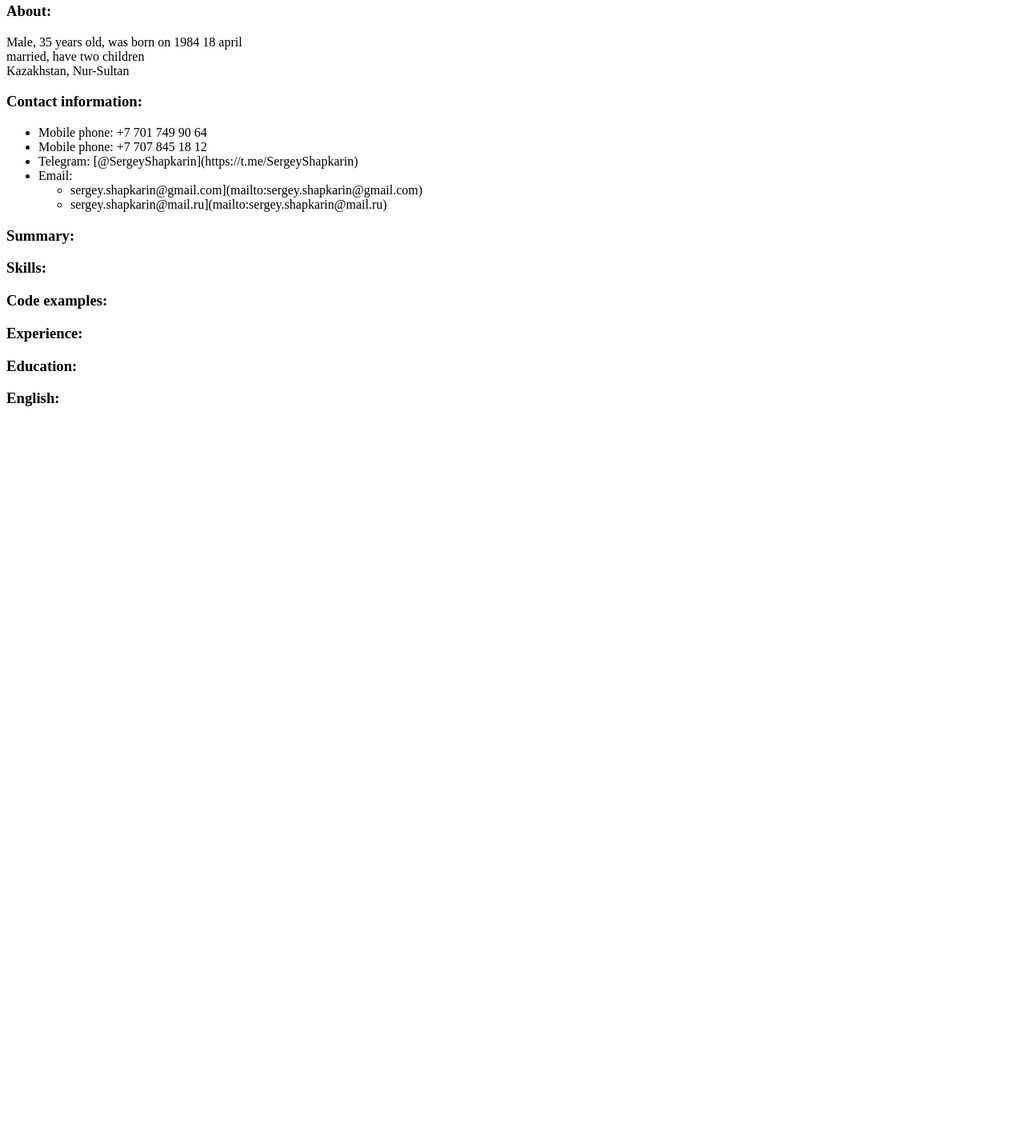
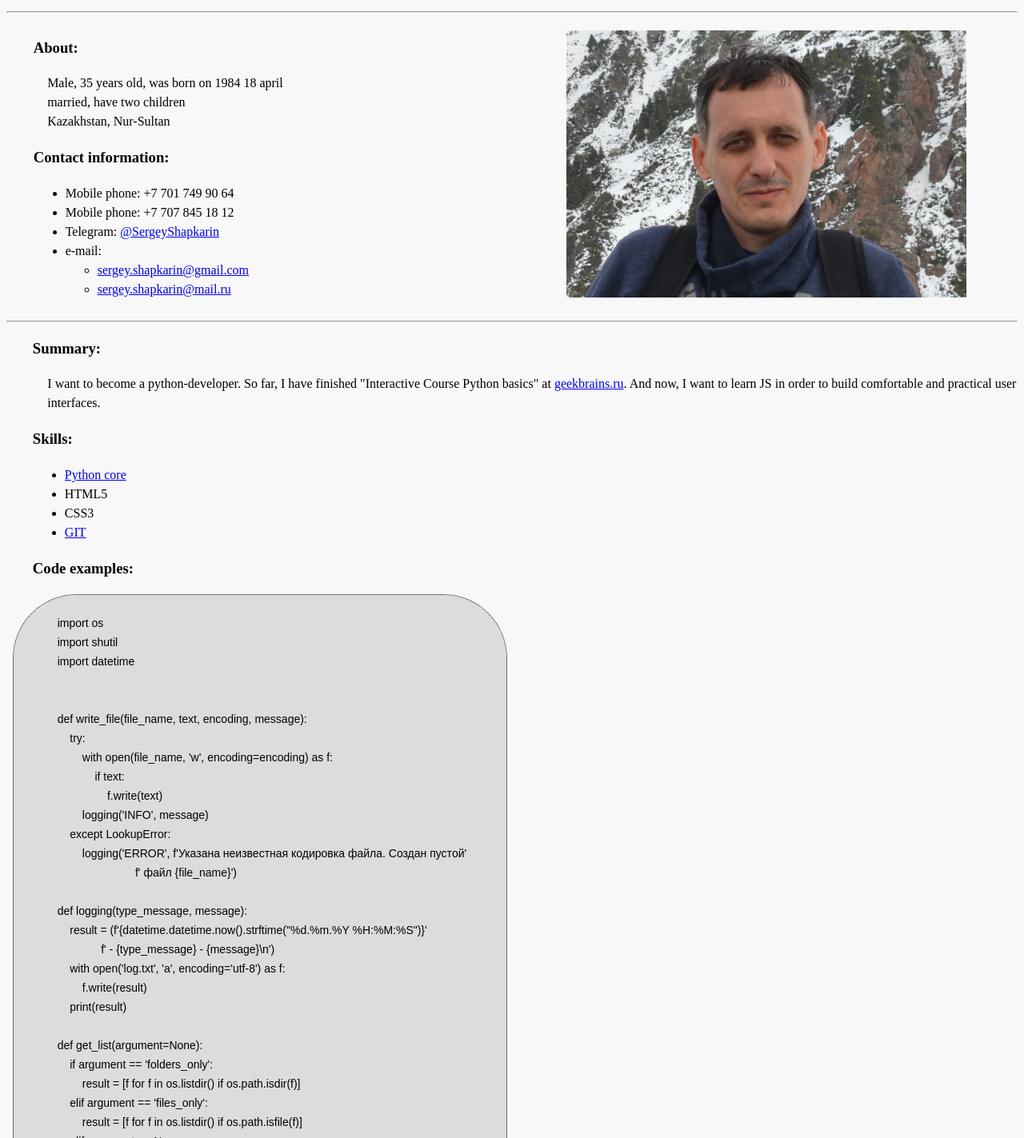
Before and after one commit to SergeyShapkarin/rsschool-cv, a plain HTML site: page cv.html in a window 1280 px wide. Shown: the part 77-1500 px from the top of the page at 80% size. Before the commit the page ends 800 px from the top, so only its background shows below. Drawn offline with Linux system fonts and the light colour scheme.

Commit message:
feat: add img

```diff
--- a/cv.html
+++ b/cv.html
@@ -4,61 +4,140 @@
   <meta charset="UTF-8">
   <title>Sergey Shapkarin</title>
   <link rel="stylesheet" href="style.css">
+  <link href="https://fonts.googleapis.com/css?family=Pacifico&display=swap" rel="stylesheet">
 </head>
 <body>
   <header>
     <h1>Sergey Shapkarin</h1>
+    <hr>
   </header>
   <main>
-    <section>
+    <section class="about">
+      <table>
+        <tr>
+          <td class="info">
             <article>
             <h3>About:</h3>
             <p>Male, 35 years old, was born on 1984 18 april<br>married, have two children<br>Kazakhstan, Nur-Sultan</p>
           </article>
             <article>
             <h3>Contact information:</h3>
-        <p>
             <ul>
               <li>Mobile phone: +7 701 749 90 64</li>
               <li>Mobile phone: +7 707 845 18 12</li>
-            <li>Telegram: [@SergeyShapkarin](https://t.me/SergeyShapkarin)</li>
-            <li>Email:
+              <li>Telegram: <a href="https://t.me/SergeyShapkarin" target="_blank">@SergeyShapkarin</a></li>
+              <li>e-mail:
                 <ul>
-                <li>sergey.shapkarin@gmail.com](mailto:sergey.shapkarin@gmail.com)</li>
-                <li>sergey.shapkarin@mail.ru](mailto:sergey.shapkarin@mail.ru)</li>
+                  <li><a href="mailto:sergey.shapkarin@gmail.com" target="_blank">sergey.shapkarin@gmail.com</a></li>
+                  <li><a href="mailto:sergey.shapkarin@mail.ru" target="_blank">sergey.shapkarin@mail.ru</a></li>
                 </ul>
               </li>
             </ul>
-        </p>
           </article>
+          </td>
+          <td class="pass"></td>
+          <td class="foto">
+            <img src="img/foto.jpg" alt="My_foto" width="500px">
+          </td>
+        </tr>
+      </table>
+      <hr>
+    </section>
+    <section class="skills">
       <article>
         <h3>Summary:</h3>
-        <p></p>
+        <p>I want to become a python-developer. So far, I have finished "Interactive Course Python basics" at <a href="https://geekbrains.ru/" target="_blank">geekbrains.ru</a>. And now, I want to learn JS in order to build comfortable and practical user interfaces.</p>
       </article>
       <article>
         <h3>Skills:</h3>
-        <p></p>
+        <ul>
+          <li><a href="https://geekbrains.ru/certificates/705198.en" target="_blank">Python core</a></li>
+          <li>HTML5</li>
+          <li>CSS3</li>
+          <li><a href="https://geekbrains.ru/certificates/712487.en" target="_blank">GIT</a></li>
+        </ul>
       </article>
       <article>
         <h3>Code examples:</h3>
-        <p></p>
+        <pre>
+          <code>
+              import os
+              import shutil
+              import datetime
+
+
+              def write_file(file_name, text, encoding, message):
+                  try:
+                      with open(file_name, 'w', encoding=encoding) as f:
+                          if text:
+                              f.write(text)
+                      logging('INFO', message)
+                  except LookupError:
+                      logging('ERROR', f'Указана неизвестная кодировка файла. Создан пустой'
+                                       f' файл {file_name}')
+
+              def logging(type_message, message):
+                  result = (f'{datetime.datetime.now().strftime("%d.%m.%Y %H:%M:%S")}'
+                            f' - {type_message} - {message}\n')
+                  with open('log.txt', 'a', encoding='utf-8') as f:
+                      f.write(result)
+                  print(result)
+
+              def get_list(argument=None):
+                  if argument == 'folders_only':
+                      result = [f for f in os.listdir() if os.path.isdir(f)]
+                  elif argument == 'files_only':
+                      result = [f for f in os.listdir() if os.path.isfile(f)]
+                  elif argument == None:
+                      result = os.listdir()
+                  else:
+                      result = 'Введен некорректный параметр команды'
+                  print(result)
+
+              def create_folder(folder_name):
+                  try:
+                      os.mkdir(folder_name)
+                  except FileExistsError:
+                      logging('ERROR', f'Каталог или файл с именем {folder_name} уже '
+                                       f'существует. Задайте другое имя.')
+                  else:
+                      logging('INFO', f'Каталог {folder_name} успешно создан.')
+          </code>
+        </pre>
       </article>
+      <hr>
+    </section>
+    <section class="experience">
       <article>
         <h3>Experience:</h3>
-        <p></p>
+        <ul>
+          <li>2017.12 - 2019.10 -> JSC "Sportmaster Kazakhstan" - Deputy Head of Information Technology</li>
+          <li>2014.10 - 2017.11 -> JSC "Sportmaster Kazakhstan" - Сhief IT  Administrator</li>
+          <li>2012.02 - 2014.09 -> JSC "Sportmaster Kazakhstan" - IT Administrator</li>
+          <li>2011.02 - 2012.01 -> JSC "Railway Hospital of Disaster Medicine" - IT Admnistrator</li>
+          <li>2008.09 - 2009.10 -> JSC "National Information Technology" - IT engeneer</li>
+          <li>2006.11 - 2008.08 -> JSC "New Age Technologies" - software implementation and support specialist</li>
+        </ul>
       </article>
       <article>
         <h3>Education:</h3>
-        <p></p>
+        <ul>
+          <li>2020.01.30 - 2020.03.10 - "Interactive Course HTML/CSS" - geekbrains.ru</li>
+          <li>2020.01.14 - 2020.01.29 - "Introduction to Git" - geekbrains.ru</li>
+          <li>2019.11.29 - 2020.01.13 - "Interactive Course Python basics' - geekbrains.ru</li>
+          <li>2004.09.01 - 2007.05.25 - bachelor Faculty of Computer Science and Computer Engineering - Kazakh-Russian University</li>
+          <li>2004.09.01 - 2007.03.15 - software technician Faculty of Computer Engineering and Automated Systems - Polytechnic College of Astana</li>
+        </ul>
       </article>
       <article>
         <h3>English:</h3>
-        <p></p>
+        <p>My English level is approximately A2. I can read texts in English and understand them in most cases. But I have a very rare practice of spoken in English. At the moment I am engaged in independent study of the English language.</p>
       </article>
     </section>
+    <hr>
   </main>
   <footer>
-
+    <p>&copy; ALL RIGHT RESERVED</p>
   </footer>
 
 </body>
--- a/style.css
+++ b/style.css
@@ -0,0 +1,83 @@
+body {
+  font: normal 16px/1.5 "Times New Roman", sans-serif;
+  background-color: #f8f8f8;
+}
+
+/*Header description*/
+/*--------------------------------------------------------*/
+header h1 {
+  text-align: center;
+}
+
+/*About me*/
+/*--------------------------------------------------------*/
+.about table {
+  width: 100%;
+}
+
+.about .info {
+  width: 48%;
+  text-align: left;
+}
+
+.about .pass {
+  width: 2%;
+}
+
+.about .foto {
+  width: 48%;
+  text-align: right;
+}
+
+.about .info article {
+  padding-left: 5%;
+}
+
+.about .info article p {
+  padding-left: 3%;
+}
+
+.about .foto img {
+  padding-right: 10%;
+}
+
+/*Skills*/
+/*--------------------------------------------------------*/
+.skills article {
+  padding-left: 2.6%;
+}
+
+.skills article p {
+  padding-left: 1.5%;
+}
+
+.skills pre {
+  width: 50%;
+  margin-left: -2%;
+  border: 1px dotted black;
+  border-radius: 80px;
+  background-color: #dcdcdc;
+}
+
+.skills pre code {
+  font: normal 14px "Arial", monospace;
+
+}
+
+/*Experience*/
+/*--------------------------------------------------------*/
+.experience article {
+  padding-left: 2.6%;
+}
+
+.experience article p {
+  padding-left: 1.5%;
+}
+
+/*Footer*/
+/*--------------------------------------------------------*/
+footer p {
+  text-align: center;
+  font-style: italic;
+  font-weight: 700;
+}
```
Also changed, not shown: img/foto.jpg (added). Lines whose indentation alone changed are shown as unchanged.
